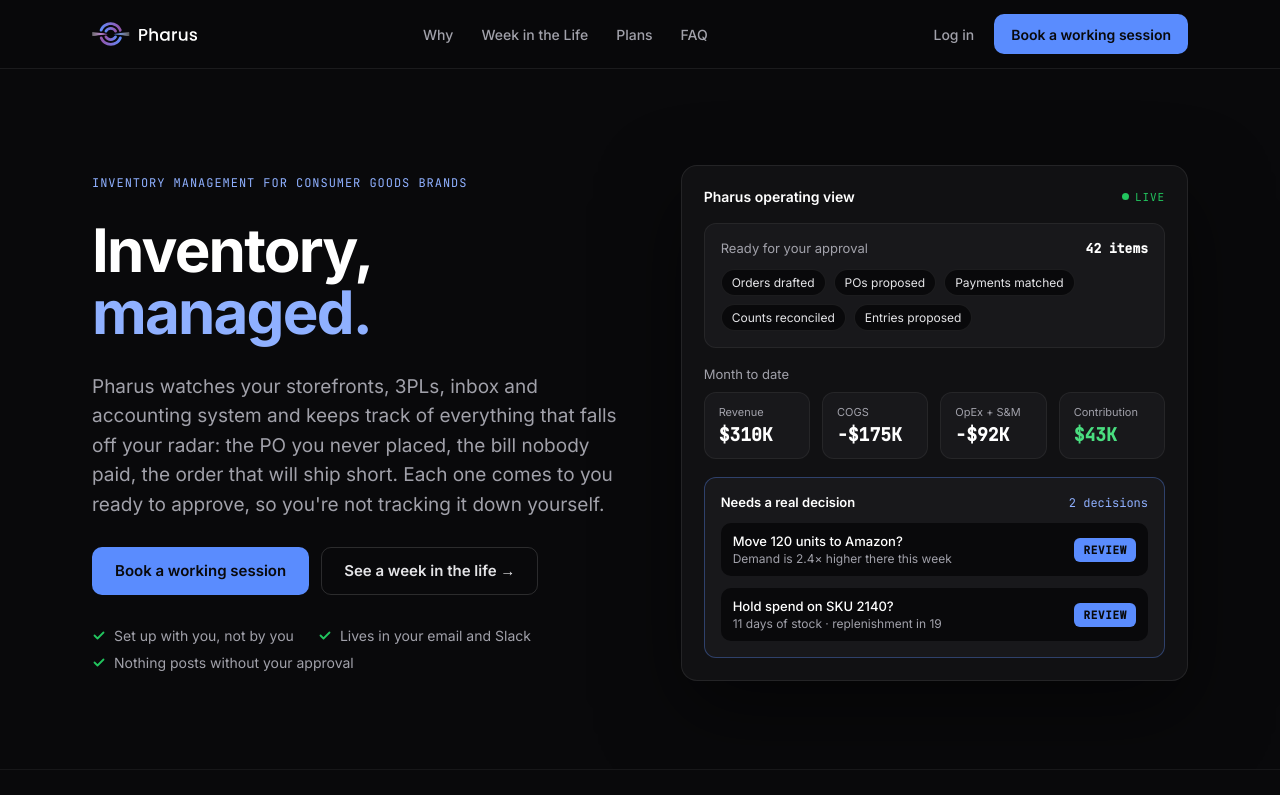
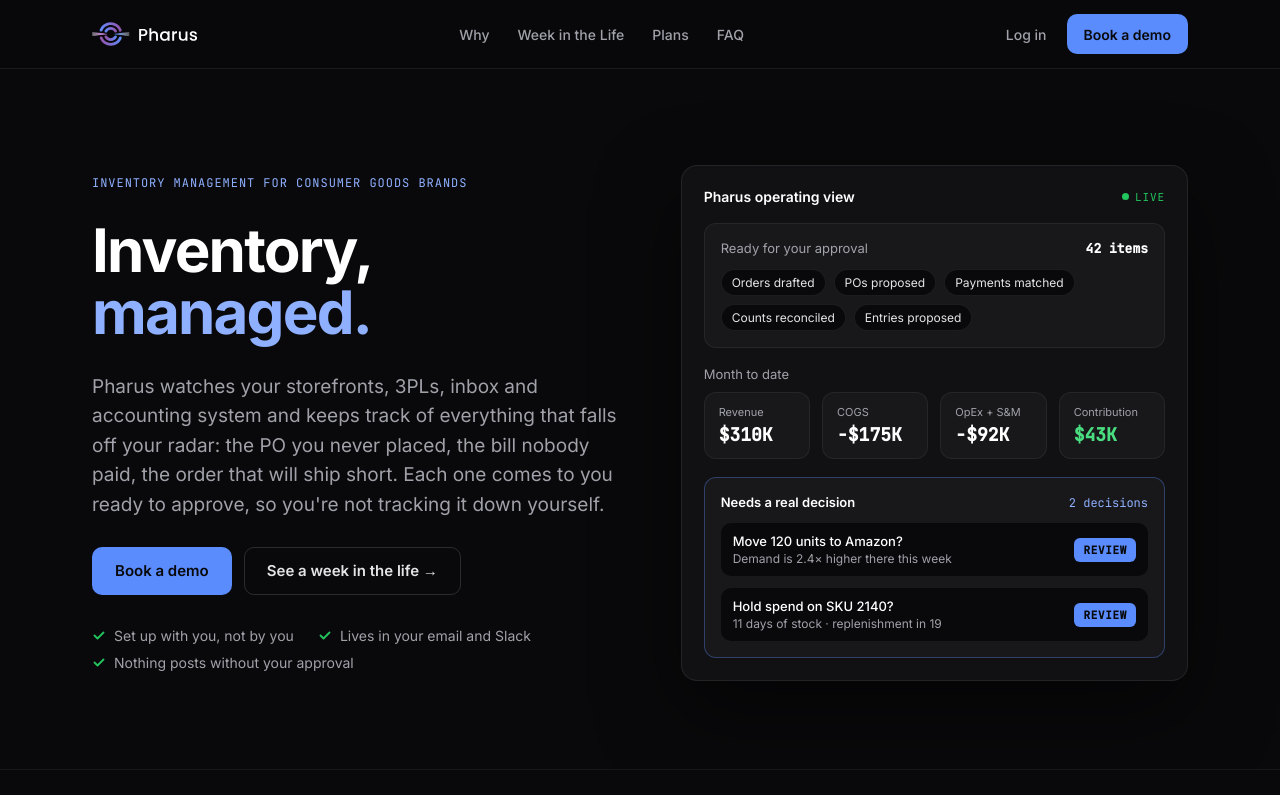
Before and after one commit to pharusai/pharus.ai, a plain HTML site: page index.html in a window 1280 px wide. Shown: the top 795 px of the page. Drawn offline with Linux system fonts and the light colour scheme.

Commit message:
Publish dd35ce2

```diff
--- a/index.html
+++ b/index.html
@@ -509,7 +509,7 @@ gtag('consent','update',{analytics_storage:v});b.remove();});document.body.appen
     </nav>
     <div style="display:flex;align-items:center;gap:20px">
       <a href="https://app.pharus.ai" style="color:#A1A1AA;font-size:14px;font-weight:500">Log in</a>
-      <a class="ph-btn ph-btn-primary ph-hdr-cta" style="height:40px;padding:0 16px;font-size:14px" href="https://calendar.google.com/calendar/appointments/schedules/AcZssZ1qYLwmexrH2hIRVK8Ps4BQxe9T19xiN1eYPXEBkWPQT_efTioUjFx-eiqo6637HYL6Pn1lPMtU">Book a working session</a>
+      <a class="ph-btn ph-btn-primary ph-hdr-cta" style="height:40px;padding:0 16px;font-size:14px" href="https://calendar.google.com/calendar/appointments/schedules/AcZssZ1qYLwmexrH2hIRVK8Ps4BQxe9T19xiN1eYPXEBkWPQT_efTioUjFx-eiqo6637HYL6Pn1lPMtU">Book a demo</a>
     </div>
   </div>
 </header>
@@ -524,7 +524,7 @@ gtag('consent','update',{analytics_storage:v});b.remove();});document.body.appen
         <h1 class="ph-h1" style="margin:0;font-size:60px;line-height:1.04;letter-spacing:-0.03em;font-weight:700;color:#FFFFFF">Inventory, <span style="color:#8FB0FF">managed.</span></h1>
         <p style="margin:0;font-size:19px;line-height:1.55;color:#A1A1AA;max-width:540px">Pharus watches your storefronts, 3PLs, inbox and accounting system and keeps track of everything that falls off your radar: the PO you never placed, the bill nobody paid, the order that will ship short. Each one comes to you ready to approve, so you're not tracking it down yourself.</p>
         <div style="display:flex;flex-wrap:wrap;gap:12px">
-          <a class="ph-btn ph-btn-primary" href="https://calendar.google.com/calendar/appointments/schedules/AcZssZ1qYLwmexrH2hIRVK8Ps4BQxe9T19xiN1eYPXEBkWPQT_efTioUjFx-eiqo6637HYL6Pn1lPMtU">Book a working session</a>
+          <a class="ph-btn ph-btn-primary" href="https://calendar.google.com/calendar/appointments/schedules/AcZssZ1qYLwmexrH2hIRVK8Ps4BQxe9T19xiN1eYPXEBkWPQT_efTioUjFx-eiqo6637HYL6Pn1lPMtU">Book a demo</a>
           <a class="ph-btn ph-btn-ghost" href="#day">See a week in the life →</a>
         </div>
         <ul style="list-style:none;margin:4px 0 0;padding:0;display:flex;flex-wrap:wrap;gap:10px 24px;font-size:14px;color:#A1A1AA">
@@ -751,7 +751,7 @@ gtag('consent','update',{analytics_storage:v});b.remove();});document.body.appen
           <li style="display:flex;gap:10px;line-height:1.45"><span style="color:#3E74F5">—</span>Insights and reporting</li>
           <li style="display:flex;gap:10px;line-height:1.45"><span style="color:#3E74F5">—</span>Hands-on onboarding with our founding team</li>
         </ul>
-        <a class="ph-btn ph-btn-ghost lt" style="margin-top:auto" href="https://calendar.google.com/calendar/appointments/schedules/AcZssZ1qYLwmexrH2hIRVK8Ps4BQxe9T19xiN1eYPXEBkWPQT_efTioUjFx-eiqo6637HYL6Pn1lPMtU">Book a working session</a>
+        <a class="ph-btn ph-btn-ghost lt" style="margin-top:auto" href="https://calendar.google.com/calendar/appointments/schedules/AcZssZ1qYLwmexrH2hIRVK8Ps4BQxe9T19xiN1eYPXEBkWPQT_efTioUjFx-eiqo6637HYL6Pn1lPMtU">Book a demo</a>
       </div>
 
       <!-- Pro -->
@@ -768,7 +768,7 @@ gtag('consent','update',{analytics_storage:v});b.remove();});document.body.appen
           <li style="display:flex;gap:10px;line-height:1.45"><span style="color:#3E74F5">—</span>Multiple locations and sources</li>
           <li style="display:flex;gap:10px;line-height:1.45"><span style="color:#3E74F5">—</span>Hands-on onboarding with our founding team</li>
         </ul>
-        <a class="ph-btn ph-btn-primary" style="margin-top:auto" href="https://calendar.google.com/calendar/appointments/schedules/AcZssZ1qYLwmexrH2hIRVK8Ps4BQxe9T19xiN1eYPXEBkWPQT_efTioUjFx-eiqo6637HYL6Pn1lPMtU">Book a working session</a>
+        <a class="ph-btn ph-btn-primary" style="margin-top:auto" href="https://calendar.google.com/calendar/appointments/schedules/AcZssZ1qYLwmexrH2hIRVK8Ps4BQxe9T19xiN1eYPXEBkWPQT_efTioUjFx-eiqo6637HYL6Pn1lPMtU">Book a demo</a>
       </div>
 
       <!-- Custom -->
@@ -785,7 +785,7 @@ gtag('consent','update',{analytics_storage:v});b.remove();});document.body.appen
           <li style="display:flex;gap:10px;line-height:1.45"><span style="color:#3E74F5">—</span>Accounting write-back and remittance automation</li>
           <li style="display:flex;gap:10px;line-height:1.45"><span style="color:#3E74F5">—</span>Migration and month-end close support</li>
         </ul>
-        <a class="ph-btn ph-btn-ghost lt" style="margin-top:auto" href="https://calendar.google.com/calendar/appointments/schedules/AcZssZ1qYLwmexrH2hIRVK8Ps4BQxe9T19xiN1eYPXEBkWPQT_efTioUjFx-eiqo6637HYL6Pn1lPMtU">Book a working session</a>
+        <a class="ph-btn ph-btn-ghost lt" style="margin-top:auto" href="https://calendar.google.com/calendar/appointments/schedules/AcZssZ1qYLwmexrH2hIRVK8Ps4BQxe9T19xiN1eYPXEBkWPQT_efTioUjFx-eiqo6637HYL6Pn1lPMtU">Book a demo</a>
       </div>
     </div>
 
@@ -835,7 +835,7 @@ gtag('consent','update',{analytics_storage:v});b.remove();});document.body.appen
     <div class="ph-card" style="padding:64px 48px;display:flex;flex-direction:column;align-items:center;text-align:center;gap:22px;background:radial-gradient(circle at 50% 0px,rgba(105,70,189,0.38),transparent 55%),#0E0E11">
       <h2 class="ph-h2" style="margin:0;font-size:44px;line-height:1.1;letter-spacing:-0.025em;font-weight:700;color:#FFFFFF;max-width:700px">Stop doing the back office yourself.</h2>
       <p style="margin:0;font-size:18px;line-height:1.55;color:#A1A1AA;max-width:620px">Bring one customer PO and one vendor invoice to a 30-minute session and watch Pharus work them up for your approval.</p>
-      <a class="ph-btn ph-btn-primary" style="height:52px;padding:0 28px;font-size:16px" href="https://calendar.google.com/calendar/appointments/schedules/AcZssZ1qYLwmexrH2hIRVK8Ps4BQxe9T19xiN1eYPXEBkWPQT_efTioUjFx-eiqo6637HYL6Pn1lPMtU">Book a working session</a>
+      <a class="ph-btn ph-btn-primary" style="height:52px;padding:0 28px;font-size:16px" href="https://calendar.google.com/calendar/appointments/schedules/AcZssZ1qYLwmexrH2hIRVK8Ps4BQxe9T19xiN1eYPXEBkWPQT_efTioUjFx-eiqo6637HYL6Pn1lPMtU">Book a demo</a>
     </div>
   </div>
 </section>
```
Also changed, not shown: privacy.html (+1 -1 lines), llms.txt.
